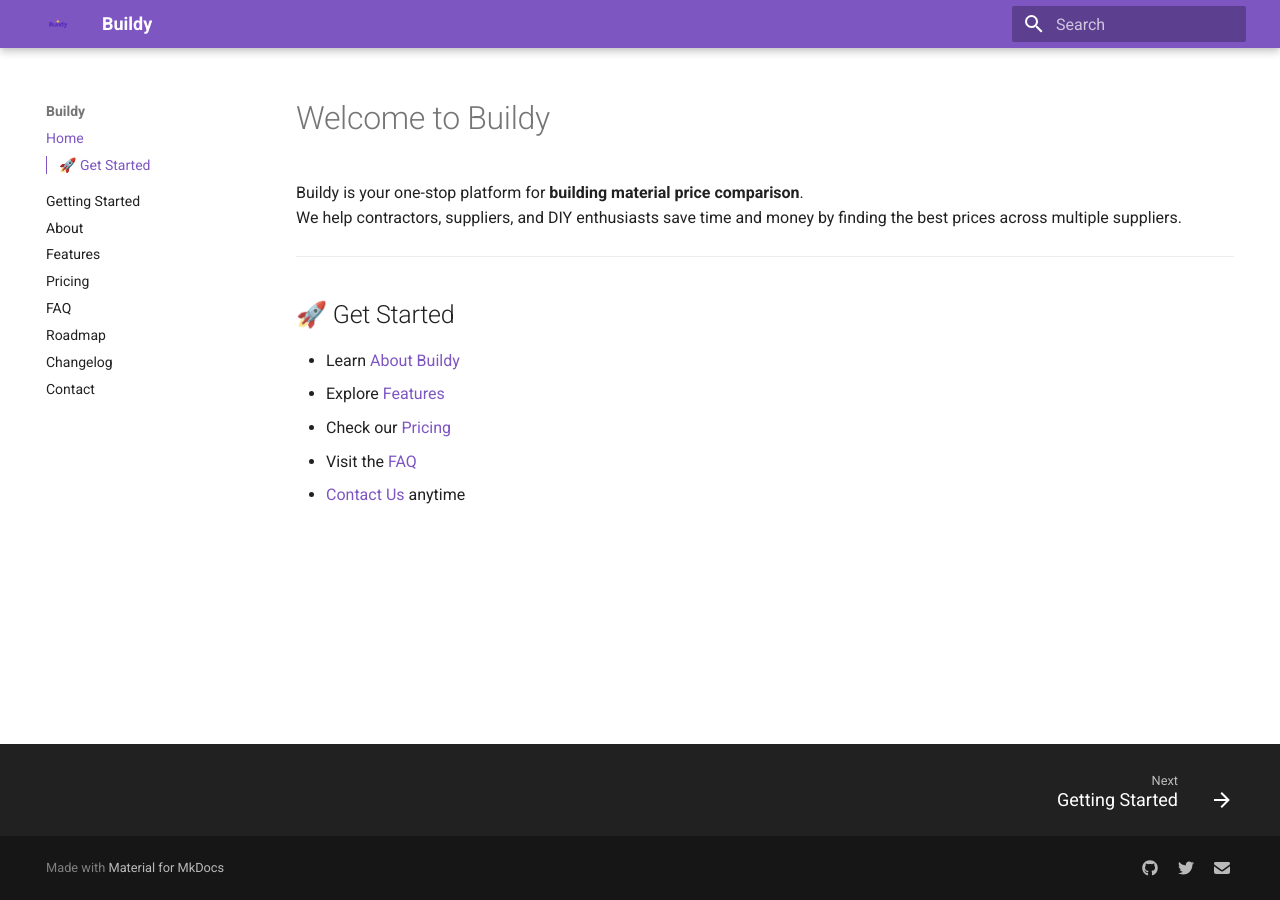
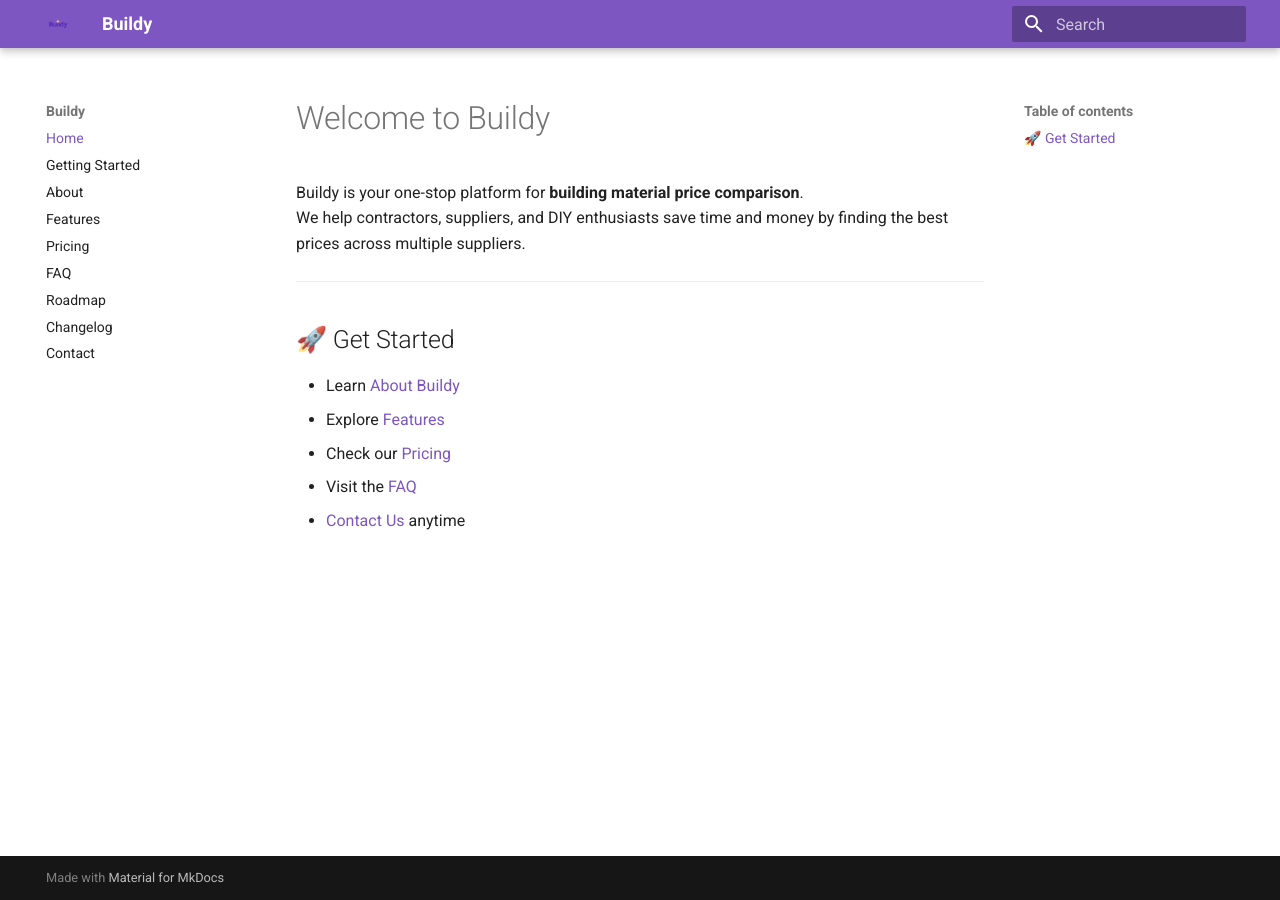
Before and after one commit to Kello54/Buildy, an MkDocs documentation site: the page built from docs/index.md, in a window 1280 px wide. Built offline with MkDocs 1.6.1 and Material for MkDocs 9.7.7, drawn with Linux system fonts in a browser that asks for light colours.

Commit message:
Update mkdocs.yml

```diff
--- a/mkdocs.yml
+++ b/mkdocs.yml
@@ -1,23 +1,18 @@
 site_name: Buildy
 site_url: https://kello54.github.io/Buildy/
-site_description: Building material price comparison platform
+site_description: Documentation for the Buildy platform
 
 theme:
   name: material
   palette:
     - scheme: default
       primary: deep purple   # purple theme
-      accent: amber          # gold accent
+      accent: amber          # gold accents
   font:
     text: Roboto
     code: Roboto Mono
-  logo: images/logo.png
-  features:
-    - navigation.footer      # footer prev/next links
-    - navigation.top         # sticky top nav bar
-    - navigation.expand      # expanded sidebar
-    - toc.integrate          # integrate page TOC into sidebar
-    - content.code.copy      # "copy" button on code blocks
+  logo: images/logo.png        # logo you uploaded
+  favicon: images/favicon.png  # favicon you uploaded
 
 plugins:
   - search
@@ -34,19 +29,3 @@
   - Roadmap: roadmap.md
   - Changelog: changelog.md
   - Contact: contact.md
-
-extra:
-  social:
-    - icon: fontawesome/brands/github
-      link: https://github.com/Kello54
-    - icon: fontawesome/brands/twitter
-      link: https://twitter.com/
-    - icon: fontawesome/solid/envelope
-      link: mailto:support@buildy.example
-
-extra_footer: |
-  <p style="text-align: center;">
-    © 2025 Buildy — All rights reserved.<br>
-    Made with ❤️ using <a href="https://www.mkdocs.org/">MkDocs</a> and
-    <a href="https://squidfunk.github.io/mkdocs-material/">Material for MkDocs</a>.
-  </p>
```
